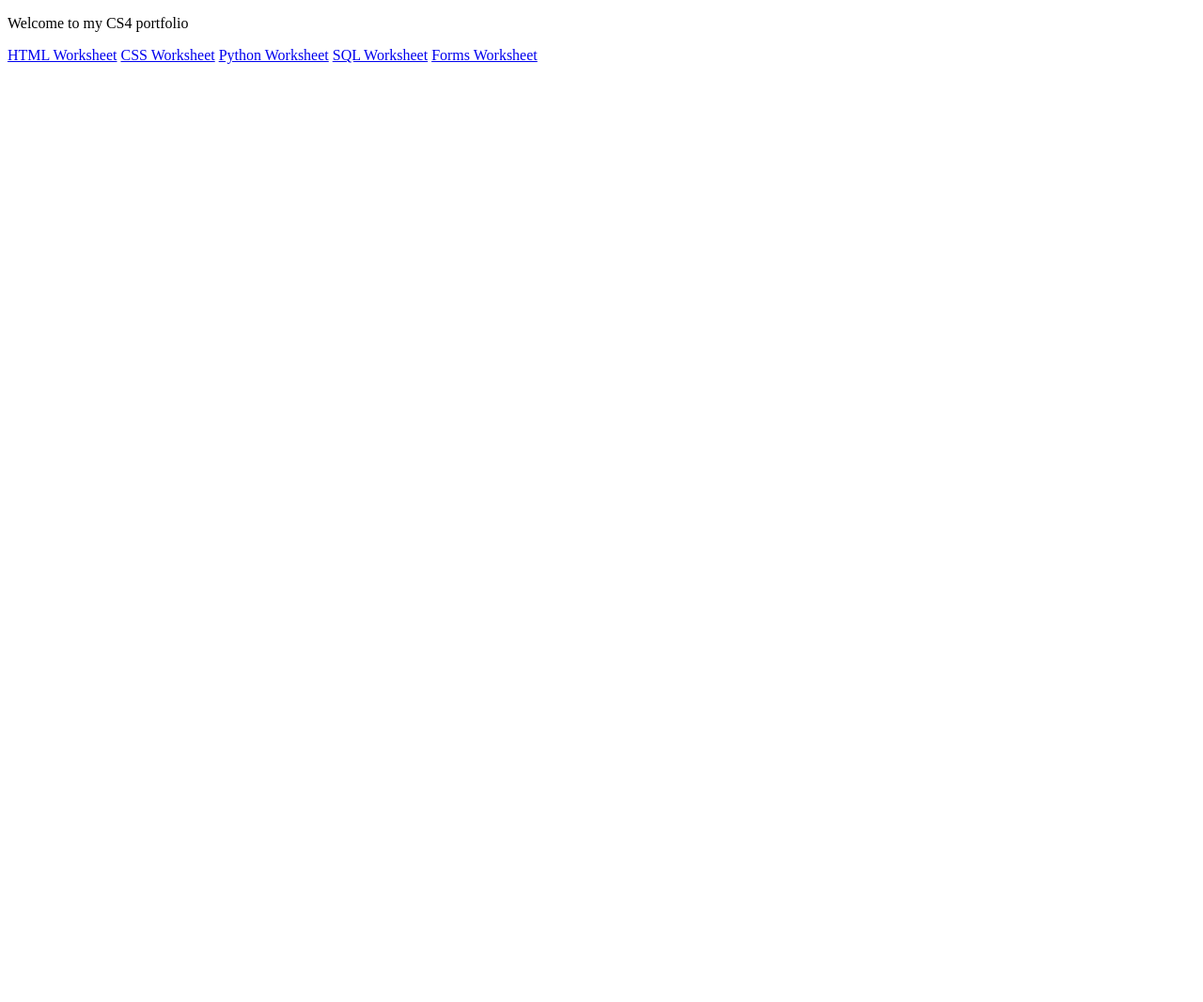
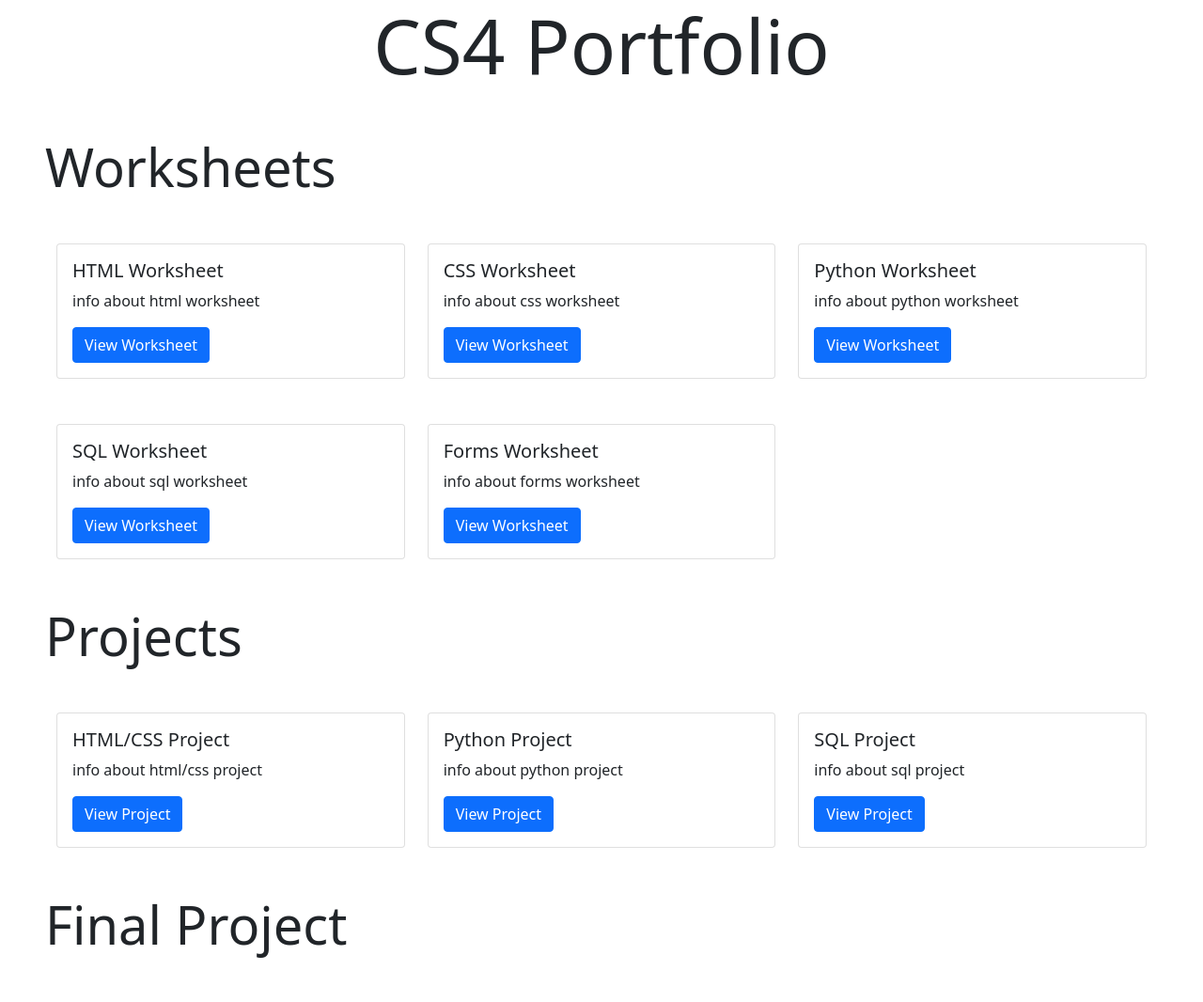
Before and after one commit to BillieEyelash/CS50, a Flask app: page / in a window 1280 px wide. Shown: the whole page at 94% size. Before the commit the page ends 68 px from the top, so only its background shows below. Run offline with Flask 2, Linux system fonts and the light colour scheme; some libraries are stand-ins or nearby versions.

Commit message:
format links on home page

```diff
--- a/FinalProject/templates/index.html
+++ b/FinalProject/templates/index.html
@@ -2,14 +2,95 @@
 
 {% block head %}
   <title>CS4 Portfolio</title>
+  <link href="https://cdn.jsdelivr.net/npm/bootstrap@5.1.2/dist/css/bootstrap.min.css" rel="stylesheet" />
 {% endblock %}
 
 {% block body %}
-<!--TODO: INTRO, FORMAT LINKS-->
-  <p>Welcome to my CS4 portfolio</p>
-  <a href="HTMLWorksheet">HTML Worksheet</a>
-  <a href="CSSWorksheet">CSS Worksheet</a>
-  <a href="PythonWorksheet">Python Worksheet</a>
-  <a href="SQLWorksheet">SQL Worksheet</a>
-  <a href="FormsWorksheet">Forms Worksheet</a>
+<!--TODO: INTRO-->
+  <h1 class="d-flex justify-content-center display-1">CS4 Portfolio</h1>
+  <h2 class="display-4 m-5">Worksheets</h2>
+  <div class="row m-5">
+    <div class="col-sm-4">
+      <div class="card">
+        <div class="card-body">
+          <h5 class="card-title">HTML Worksheet</h5>
+          <p class="card-text">info about html worksheet</p>
+          <a href="HTMLWorksheet" class="btn btn-primary">View Worksheet</a>
+        </div>
+      </div>
+    </div>
+    <div class="col-sm-4">
+      <div class="card">
+        <div class="card-body">
+          <h5 class="card-title">CSS Worksheet</h5>
+          <p class="card-text">info about css worksheet</p>
+          <a href="CSSWorksheet" class="btn btn-primary">View Worksheet</a>
+        </div>
+      </div>
+    </div>
+    <div class="col-sm-4">
+      <div class="card">
+        <div class="card-body">
+          <h5 class="card-title">Python Worksheet</h5>
+          <p class="card-text">info about python worksheet</p>
+          <a href="PythonWorksheet" class="btn btn-primary">View Worksheet</a>
+        </div>
+      </div>
+    </div>
+  </div>
+
+  <div class="row m-5">
+    <div class="col-sm-4">
+      <div class="card">
+        <div class="card-body">
+          <h5 class="card-title">SQL Worksheet</h5>
+          <p class="card-text">info about sql worksheet</p>
+          <a href="SQLWorksheet" class="btn btn-primary">View Worksheet</a>
+        </div>
+      </div>
+    </div>
+    <div class="col-sm-4">
+      <div class="card">
+        <div class="card-body">
+          <h5 class="card-title">Forms Worksheet</h5>
+          <p class="card-text">info about forms worksheet</p>
+          <a href="FormsWorksheet" class="btn btn-primary">View Worksheet</a>
+        </div>
+      </div>
+    </div>
+  </div>
+
+  <h2 class="display-4 m-5">Projects</h2>
+  <div class="row m-5">
+    <div class="col-sm-4">
+      <div class="card">
+        <div class="card-body">
+          <h5 class="card-title">HTML/CSS Project</h5>
+          <p class="card-text">info about html/css project</p>
+          <a href="HTMLCSSProject" class="btn btn-primary">View Project</a>
+        </div>
+      </div>
+    </div>
+    <div class="col-sm-4">
+      <div class="card">
+        <div class="card-body">
+          <h5 class="card-title">Python Project</h5>
+          <p class="card-text">info about python project</p>
+          <a href="PythonProject" class="btn btn-primary">View Project</a>
+        </div>
+      </div>
+    </div>
+    <div class="col-sm-4">
+      <div class="card">
+        <div class="card-body">
+          <h5 class="card-title">SQL Project</h5>
+          <p class="card-text">info about sql project</p>
+          <a href="SQLProject" class="btn btn-primary">View Project</a>
+        </div>
+      </div>
+    </div>
+  </div>
+
+  <h2 class="display-4 m-5">Final Project</h2>
+  <!--TODO: add section for final projext, just link to external site-->
 {% endblock %}
```
